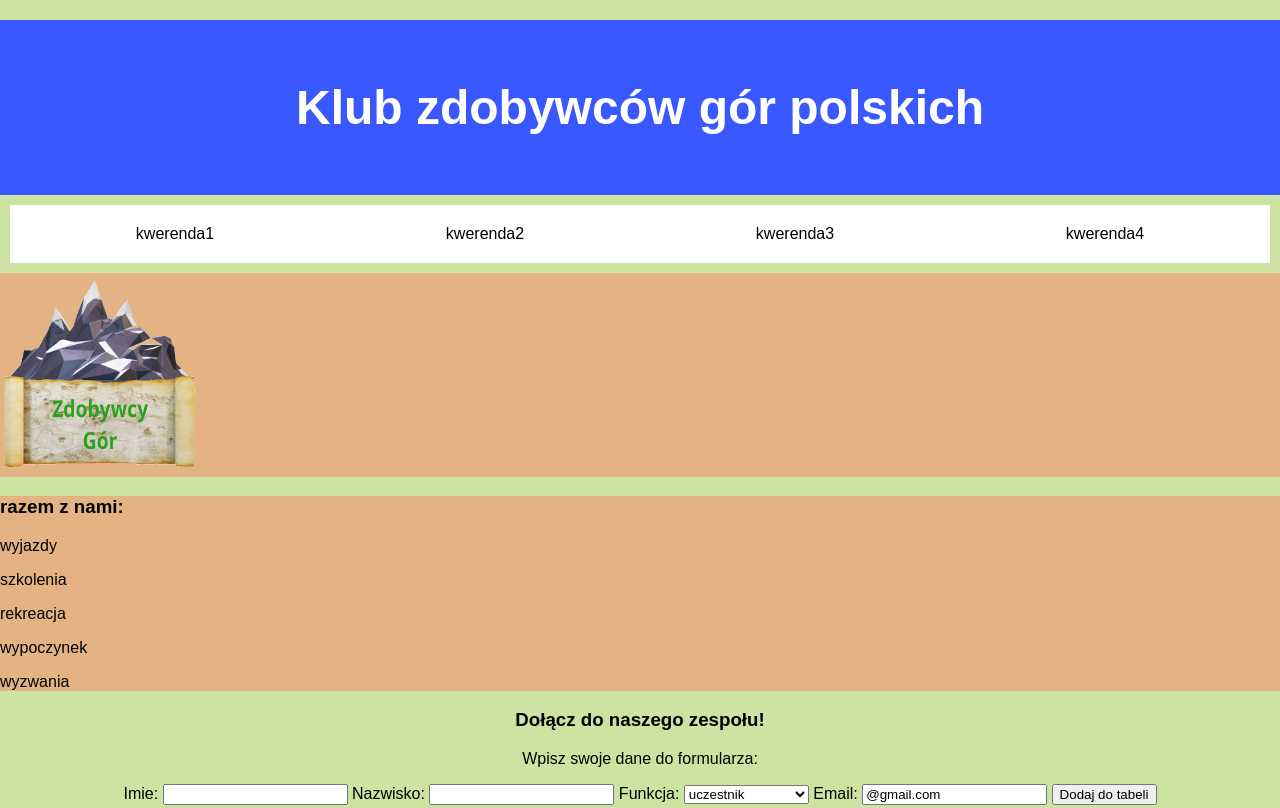
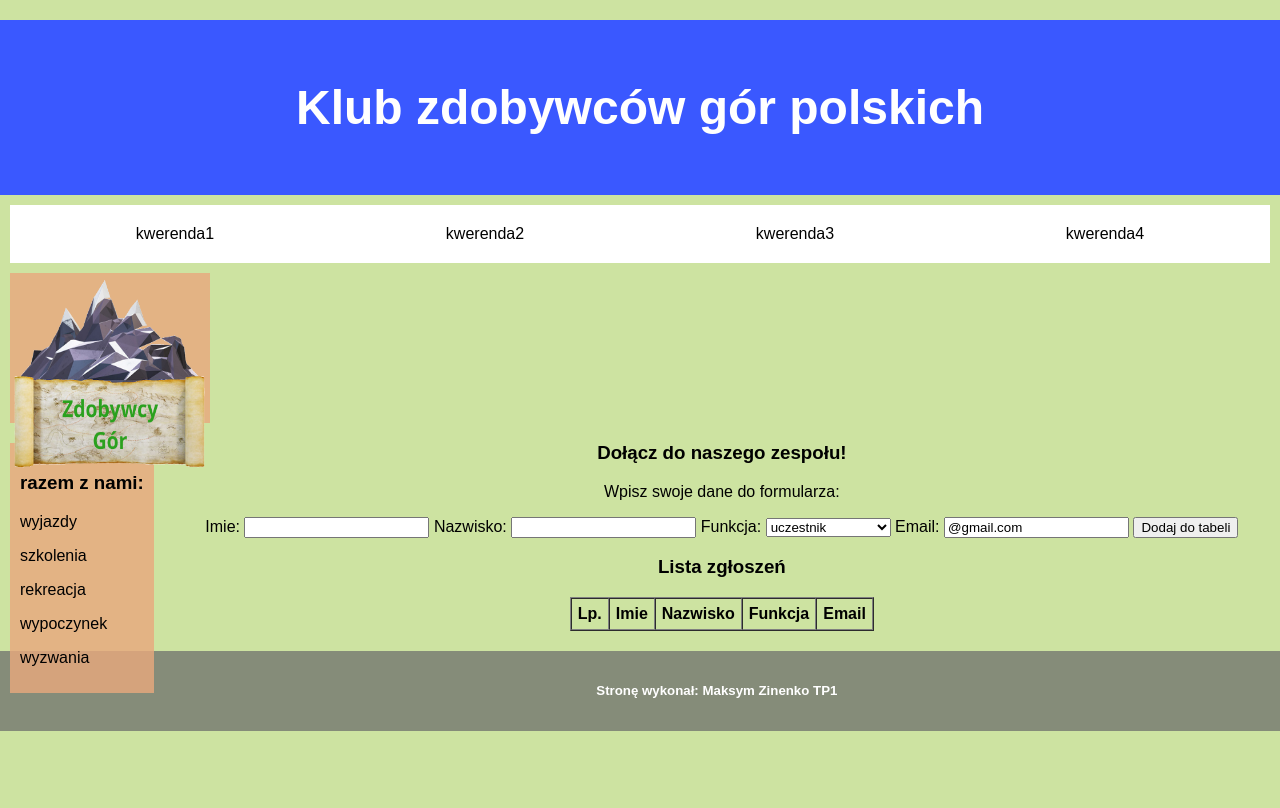
Before and after one commit to Kyatomochia/INF03-01_09, a plain HTML site: page index.html in a window 1280 px wide. Shown: the top 808 px of the page. Drawn offline with Linux system fonts and the light colour scheme.

Commit message:
Add new styles for div3 and div4 classes

```diff
--- a/style.css
+++ b/style.css
@@ -27,7 +27,7 @@ body {
     background-color: rgba(105, 105, 105, 0.712);
     padding: 10px;
 }
-.zdjecie {
+.div3 {
     background-color: rgba(233, 169, 126, 0.808);
     width: 200px;
     height: 150px;
@@ -35,3 +35,9 @@ body {
     background-position: left;
     margin: 10px;
 }
+.div4 {
+    background-color: rgba(233, 169, 126, 0.808);
+    padding: 10px;
+    margin: 10px;
+    float: left;
+}
```
